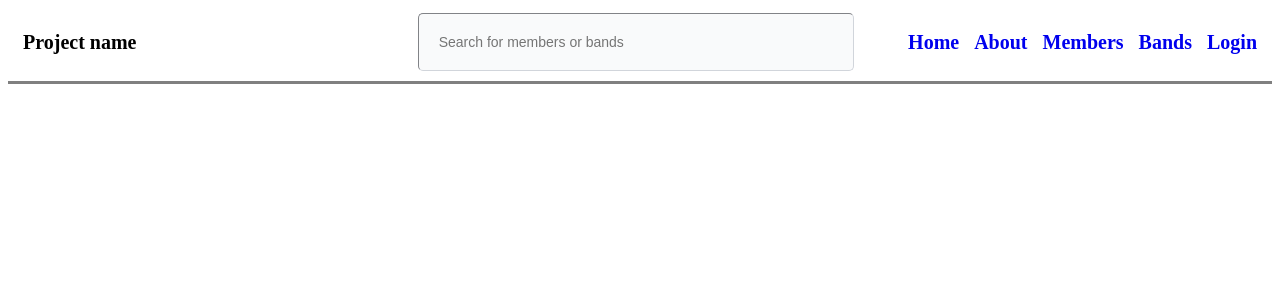
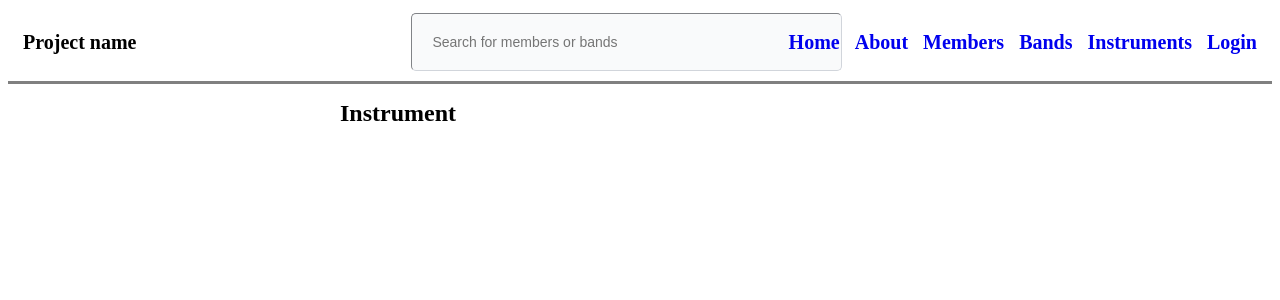
Before and after one commit to birchtrees20/musicapp, a Vue app: page /instruments/1 in a window 1280 px wide. Shown: the top 300 px of the page. Built offline with nearby package versions, Linux system fonts and the light colour scheme; no server answers.

Commit message:
instrumentView and name fix
TODO: implement instrumentView

```diff
--- a/src/components/NavBar.vue
+++ b/src/components/NavBar.vue
@@ -41,6 +41,7 @@ onMounted(() => {
     <RouterLink to="/about">About</RouterLink>
     <RouterLink to="/members">Members</RouterLink>
     <RouterLink to="/bands">Bands</RouterLink>
+    <RouterLink to="/instruments">Instruments</RouterLink>
     <RouterLink v-if="$store.state.user" :to="`/profile/${userID}`">Profile</RouterLink>
     <RouterLink v-if="$store.state.user" to="/" @click="$store.dispatch('logout')">Logout</RouterLink>
     <RouterLink v-else to="/login">Login</RouterLink>
--- a/src/router/index.js
+++ b/src/router/index.js
@@ -6,6 +6,7 @@ import Login from '../views/Login.vue'
 import AboutView from '../views/AboutView.vue'
 import ProfileView from '../views/ProfileView.vue'
 import MembersView from '../views/MembersView.vue'
+import InstrumentView from '../views/InstrumentView.vue'
 
 const router = createRouter({
   history: createWebHistory(import.meta.env.BASE_URL),
@@ -43,6 +44,15 @@ const router = createRouter({
       }
     },
     {
+      path: '/instruments/:instrument',
+      name: 'instrument',
+      component: InstrumentView,
+      props: true,
+      meta: {
+        requiresAuth: false
+      }
+    },
+    {
       path: '/bands',
       name: 'bands',
       component: () => import("@/views/BandsView.vue")
--- /dev/null
+++ b/src/views/InstrumentView.vue
@@ -0,0 +1,17 @@
+<template>
+  <main>
+    <h1>
+        Instrument
+    </h1>
+  </main>
+</template>
+
+<script setup>
+
+const props = defineProps(['userID']);
+
+</script>
+
+<style>
+
+</style>
--- a/src/views/MembersView.vue
+++ b/src/views/MembersView.vue
@@ -3,7 +3,7 @@
       <h1>All Members</h1>
       <div class="member-tiles">
         <router-link v-for="user in allUsers" :key="user.userID" :to="{ name: 'profile', params: { userID: user.userID } }" class="member-tile">
-          <h2>{{ emailToName(user.email) }}</h2>
+          <h2>{{ user.firstName + " " + user.lastName }}</h2>
           <ul>
             <li v-for="instrument in user.instruments" :key="instrument">{{ instrument }}</li>
           </ul>
@@ -16,7 +16,7 @@
   import { ref, onUnmounted } from 'vue';
   import { onSnapshot, collection } from 'firebase/firestore';
   import { db } from '@/firebase/index.js';
-  import { emailToName } from '@/helpers/emailFormat';
+  import { emailToName } from '@/helpers/scripts.js';
 
   const allUsers = ref([]);
   onSnapshot(collection(db, 'users'), (querySnapshot) => {
--- a/src/views/ProfileView.vue
+++ b/src/views/ProfileView.vue
@@ -29,7 +29,7 @@
   import { ref, watchEffect, onUnmounted } from "vue";
   import { defineProps, defineEmits } from 'vue';
   import { auth } from "@/firebase/index.js";
-  import { emailToName } from '@/helpers/emailFormat.js';
+  import { emailToName } from '@/helpers/scripts.js';
 
 
   const props = defineProps(['userID']);
@@ -117,7 +117,7 @@
   // Check if there is a user in the array
   if (currentUser.value.length > 0) {
     userProfileEmail.value = currentUser.value[0].email;
-    userName.value = currentUser.value[0].firstName + currentUser.value[0].lastName;
+    userName.value = currentUser.value[0].firstName + " " + currentUser.value[0].lastName;
   }
 });
 
```
Also changed, not shown: src/helpers/scripts.js (renamed from src/helpers/emailFormat.js).
